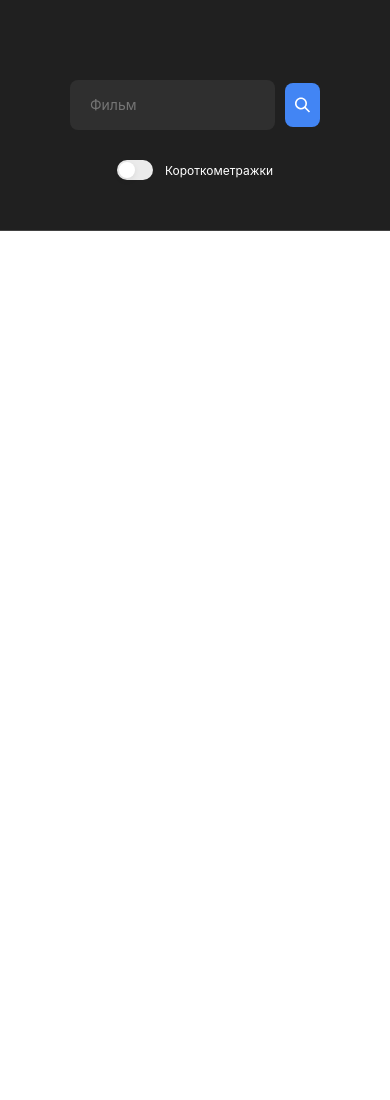
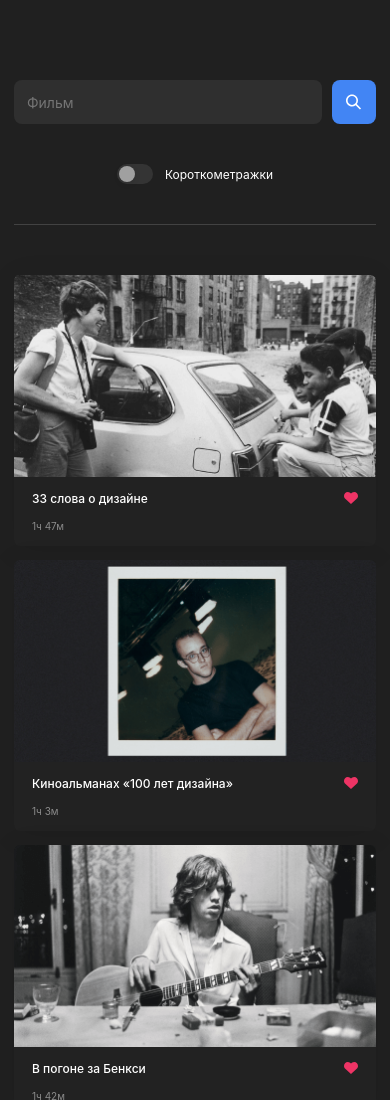
Before and after one commit to Gasay-Liza/movies-explorer-frontend, a React app: page / in a window 390 px wide. Shown: the top 1100 px of the page. Before the commit the page ends 844 px from the top, so only its background shows below. Built offline with nearby package versions, Linux system fonts and the light colour scheme.

Commit message:
Добавлена страница Movies c адаптивом

```diff
--- a/src/components/App/App.css
+++ b/src/components/App/App.css
@@ -1,38 +1,18 @@
-.App {
-  text-align: center;
+.page{
+  width: 100%;
+  background: #202020;
+  display: flex;
+  flex-direction: column;
+  justify-content: center;
+  align-items: center;
 }
 
-.App-logo {
-  height: 40vmin;
-  pointer-events: none;
-}
-
-@media (prefers-reduced-motion: no-preference) {
-  .App-logo {
-    animation: App-logo-spin infinite 20s linear;
-  }
-}
-
-.App-header {
-  background-color: #282c34;
-  min-height: 100vh;
+.page__content {
+  width: 100%;
+  min-width: 280px;
+  max-width: 1280px;
   display: flex;
   flex-direction: column;
+  justify-content: center;
   align-items: center;
-  justify-content: center;
-  font-size: calc(10px + 2vmin);
-  color: white;
 }
-
-.App-link {
-  color: #61dafb;
-}
-
-@keyframes App-logo-spin {
-  from {
-    transform: rotate(0deg);
-  }
-  to {
-    transform: rotate(360deg);
-  }
-}
--- a/src/components/App/App.js
+++ b/src/components/App/App.js
@@ -1,14 +1,18 @@
 import React from "react";
 // import Main from "../Main/Main";
 import Movies from "../Movies/Movies";
+// import MoviesCard from "../MoviesCard/MoviesCard";
+
 import "./App.css";
 
 
 function App() {
   return (
-    <div className="app">
-      {/* <Main/> */}
-      <Movies/>
+    <div className="page">
+      <div className="page__content">
+        {/* <Main/> */}
+        <Movies />
+      </div>
     </div>
   );
 }
--- a/src/components/FilterCheckbox/FilterCheckbox.css
+++ b/src/components/FilterCheckbox/FilterCheckbox.css
@@ -25,7 +25,7 @@
 	height: 20px;
 	border: none;
     border-radius: 20px;
-    background: #EBEBEB;
+    background: #343434;
 	transition: .2s;
 }
 
@@ -38,7 +38,7 @@
 	width: 16px;
 	height: 16px;
 	border-radius: 50%;
-    background: #FFFFFF;
+    background: #A0A0A0;
     box-shadow: 0px 2px 6px rgba(0, 0, 0, 0.08);
 	transition: 0.5s;
 }
@@ -53,9 +53,6 @@
     box-shadow: 0px 2px 6px rgba(0, 0, 0, 0.08);
 }
 
-.checkbox-ios input[type=checkbox]:checked + .checkbox-ios-switch:before {
-	transform:translateX(28px);
-}
 
 .filter-checkbox__title{
     font-family: 'Inter', 'Arial', 'Helvetica', sans-serif;
--- a/src/components/Footer/Footer.css
+++ b/src/components/Footer/Footer.css
@@ -1,6 +1,6 @@
 .footer {
-    max-width: 1280px;
-    background: #202020;
+    width: 100%;
+    background: inherit;
     padding: 79px 70px 0;
     box-sizing: border-box;
  }
--- a/src/components/Movies/Movies.css
+++ b/src/components/Movies/Movies.css
@@ -1,5 +1,6 @@
 .movies{
-    background: #202020;
+    width: 100%;
+    background: inherit;
     display: flex;
     flex-direction: column;
     align-items: center;
--- a/src/components/Movies/Movies.js
+++ b/src/components/Movies/Movies.js
@@ -3,12 +3,21 @@ import React, { useState } from "react";
 import "./Movies.css";
 import Header from "../Header/Header";
 import SearchForm from "../SearchForm/SearchForm";
+import MoviesCardList from "../MoviesCardList/MoviesCardList";
+import testMoviesCards from "../../utils/utils";
+import Footer from "../Footer/Footer";
+
 
 function Movies(props) {
-  const [loggedIn, setLoggedIn] = useState(false);
+  const [cards, setCards] = React.useState([]);
+
+
+
   return (
     <section className="movies">
-        <SearchForm/>
+      <SearchForm />
+      <MoviesCardList movies={testMoviesCards} />
+      {/* <Footer /> */}
     </section>
   );
 }
--- /dev/null
+++ b/src/components/MoviesCard/MoviesCard.css
@@ -0,0 +1,102 @@
+.movie-card {
+    width: 100%;
+    display: flex;
+    flex-direction: column;
+    max-width: 364px;
+    background: #222222;
+    box-shadow: 0px 4px 30px rgba(0, 0, 0, 0.08);
+    border-radius: 6px;
+}
+.movie-card__image {
+    max-width: 100%;
+    object-fit: cover;
+ }
+
+.movie-card__description {
+    box-sizing: border-box;
+    padding: 16px 24px 16px 16px;
+    max-width: 100%;
+    max-height: 78px;
+    display: flex;
+    flex-direction: column;
+}
+
+.movie-card__name-container {
+    width: 100%;
+    display: grid;
+    grid-template-columns:  1fr 14px;
+    align-items: center;
+}
+
+.movie-card__name {
+    margin: 0 0;
+    padding-right: 20px;
+    font-family: 'Inter', 'Arial', 'Helvetica', sans-serif;
+    font-style: normal;
+    font-weight: 500;
+    font-size: 13px;
+    line-height: 16px;
+    max-width: 100%;
+    color: #FFFFFF;
+    white-space: nowrap; /* Запрещаем перенос строк */
+    overflow: hidden; /* Обрезаем все, что не помещается в область */
+    text-overflow: ellipsis; /* Добавляем многоточие */
+}
+
+.photo-card__like {
+    background-image: url("../../images/like-icon.svg");
+    width: 14px;
+    height: 12px;
+    border: none;
+    background-color: transparent;
+ }
+
+.movie-card__duration {
+    margin: 17px 0 0;
+    font-family: 'Inter', 'Arial', 'Helvetica', sans-serif;
+    font-style: normal;
+    font-weight: 400;
+    font-size: 11px;
+    line-height: 13px;
+    display: flex;
+    align-items: center;
+    color: #8B8B8B;
+ }
+
+ @media screen and (max-width: 860px){
+
+    .movie-card__description {
+        box-sizing: border-box;
+        padding: 14px 22px 14px;
+        height: 72px;
+    }
+
+    .movie-card__name {
+        padding-right: 29px;
+    }
+
+    .movie-card__duration {
+        margin: 15px 0 0;
+    }
+}
+
+@media screen and (max-width: 420px){
+
+    .movie-card__description {
+        box-sizing: border-box;
+        padding: 14px 18px 14px;
+        height: 69px;
+    }
+
+    .movie-card__name {
+        font-size: 12px;
+        line-height: 15px;
+        padding-right: 14px;
+    }
+
+    .movie-card__duration {
+        margin: 14px 0 0;
+        font-size: 10px;
+        line-height: 12px;
+     }
+}
--- a/src/components/MoviesCard/MoviesCard.js
+++ b/src/components/MoviesCard/MoviesCard.js
@@ -1,25 +1,22 @@
 import "./MoviesCard.css";
 
-function MoviesCard({ movie, onCardLike}) {
-  const cardLikeButtonclassName = `photo-card__like ${
-    isLiked && "photo-card__like_active"
-  }`;
-
+function MoviesCard({
+  movie,
+}) {
   return (
     <li className="movie-card">
       <img
         className="movie-card__image"
-        src={movie.link}
-        alt={`Кадр из фильма ${name}`}
+        src={movie.image.url}
+        alt={`Кадр из фильма "${movie.nameRU}"`}
       />
       <div className="movie-card__description">
         <div className="movie-card__name-container">
-          <h3 className="movie-card__name">{movie.name}</h3>
+          <h3 className="movie-card__name">{movie.nameRU}</h3>
           <button
-            onClick={handleLikeClick}
             aria-label="Лайк"
             type="button"
-            className={cardLikeButtonclassName}
+            className="photo-card__like"
           />
         </div>
 
--- /dev/null
+++ b/src/components/MoviesCardList/MoviesCardList.css
@@ -0,0 +1,78 @@
+.movies-cards{
+    max-width: 100%;
+    padding: 40px 70px 0;
+    box-sizing: border-box;
+    display: flex;
+    flex-direction: column;
+    align-items: center;
+}
+
+.movies-cards__list{
+    list-style-type: none;
+    box-sizing: border-box;
+    margin: 0 0;
+    padding: 80px 0 0;
+    border-top: 1px solid #424242;
+    width: 100%;
+    display: grid;
+    gap: 37px 24px;
+    grid-template-columns: repeat(3, 1fr);
+    background: inherit;
+}
+
+.movies-cards__btn{
+    margin: 60px auto 80px;
+    padding: 11px 10px 9px;
+    box-sizing: border-box;
+    display: flex;
+    justify-content: center;
+    height: 36px;
+    width: 100%;
+    max-width: 320px;
+    background: #424242;
+    font-family: 'Inter', 'Arial', 'Helvetica', sans-serif;
+    font-style: normal;
+    font-weight: 500;
+    font-size: 12px;
+    line-height: 15px;
+    display: flex;
+    align-items: center;
+    text-align: center;
+    color: #FFFFFF;
+    background: inherit;
+    border:  #424242 solid 1px;
+    border-radius: 6px;
+}
+
+@media screen and (max-width: 860px){
+    .movies-cards{
+        padding: 40px 30px 0;
+    }
+
+    .movies-cards__list{
+        padding: 80px 0 0;
+        gap: 30px;
+        grid-template-columns: repeat(2, 1fr);
+    }
+
+    .movies-cards__btn{
+        margin: 80px auto;
+    }
+}
+
+
+    @media screen and (max-width: 420px){
+        .movies-cards{
+            padding: 40px 14px 0;
+        }
+        .movies-cards__list{
+            padding: 50px 0 0;
+            gap: 14px;
+            grid-template-columns: repeat(1, 1fr);
+        }
+
+        .movies-cards__btn{
+            margin: 76px auto 80px;
+            max-width: 240px;
+        }
+}
--- /dev/null
+++ b/src/components/MoviesCardList/MoviesCardList.js
@@ -0,0 +1,19 @@
+import "./MoviesCardList.css";
+import MoviesCard from "../MoviesCard/MoviesCard";
+
+function MoviesCardList({
+  movies,
+}) {
+  return (
+    <section className="movies-cards">
+      <ul className="movies-cards__list">
+        {movies.map((movie) => (
+          <MoviesCard movie={movie} />
+        ))}
+      </ul>
+      <button type="button" className="movies-cards__btn">Ещё</button>
+    </section>
+  );
+}
+
+export default MoviesCardList;
--- a/src/components/SearchForm/SearchForm.css
+++ b/src/components/SearchForm/SearchForm.css
@@ -1,20 +1,19 @@
 .search-form{
     width: 100%;
-    max-width: 1280px;
     box-sizing: border-box;
-    padding: 80px 70px 50px;
+    padding: 80px 70px 0;
     display: flex;
     flex-direction: column;
     justify-content: center;
     align-items: center;
-    border-bottom: 1px solid #424242;
 }
 
 .search-form__container{
     width: 100%;
-    padding: 0 0 30px;
+    padding: 0 0 28px;
     display: flex;
     flex-direction: row;
+    box-sizing: border-box;
     justify-content: center;
     align-items: center;
     gap: 10px;
@@ -22,11 +21,11 @@
 
 .search-form__bar{
     width: 100%;
-    padding: 0 0;
+    display: flex;
     background: #2F2F2F;
     border-radius: 8px;
     border: none;
-    min-height: 50px;
+    height: 50px;
     padding: 16px 20px;
     /* Текст внутри формы поиска */
     font-family: 'Inter', 'Arial', 'Helvetica', sans-serif;
@@ -39,8 +38,9 @@
 
 .search-form__btn{
     padding: 0 0;
-    width: 44px;
-    height: 44px;
+    width: 100%;
+    max-width: 44px;
+    min-height: 44px;
     background: #4285F4;
     background-image: url(../../images/search-icon.svg);
     background-repeat: no-repeat;
@@ -48,3 +48,26 @@
     border: none;
     border-radius: 8px;
 }
+
+@media screen and (max-width: 860px){
+    .search-form{
+        padding: 80px 30px 0;
+    }
+
+    .search-form__container{
+        padding: 0 0 40px;
+    }
+
+
+    @media screen and (max-width: 420px){
+
+        .search-form{
+            padding: 80px 14px 0;
+        }
+
+        .search-form__bar{
+            height: 44px;
+            padding: 13px 13px;
+        }
+    }
+}
--- a/src/utils/utils.js
+++ b/src/utils/utils.js
@@ -1,42 +1,88 @@
-import pic1 from "../../images/pic1.png";
-import pic2 from "../../images/pic1.png";
-import pic3 from "../../images/pic1.png";
-import pic4 from "../../images/pic1.png";
-import pic5 from "../../images/pic1.png";
-import pic6 from "../../images/pic1.png";
-import pic7 from "../../images/pic1.png";
-import pic8 from "../../images/pic1.png";
-import pic9 from "../../images/pic1.png";
-import pic10 from "../../images/pic1.png";
-import pic11 from "../../images/pic1.png";
-import pic12 from "../../images/pic1.png";
+import pic1 from "../images/pic__1.png";
+import pic2 from "../images/pic__2.png";
+import pic3 from "../images/pic__3.png";
+import pic4 from "../images/pic__4.png";
+import pic5 from "../images/pic__5.png";
+import pic6 from "../images/pic__6.png";
+import pic7 from "../images/pic__7.png";
+import pic8 from "../images/pic__8.png";
+import pic9 from "../images/pic__9.png";
+import pic10 from "../images/pic__10.png";
+import pic11 from "../images/pic__11.png";
+import pic12 from "../images/pic__12.png";
 
+const testMoviesCards = [
+  {
+    nameRU: "33 слова о дизайне",
+    image: { url: pic1 },
+    duration: "1ч 47м",
+  },
 
-const initialCards = [
   {
-    name: "33 слова о дизайне",
-    link: {pic1},
+    nameRU: "Киноальманах «100 лет дизайна»",
+    image: { url: pic2 },
+    duration: "1ч 3м",
   },
+
   {
-    name: "Челябинская область",
-    link: "https://pictures.s3.yandex.net/frontend-developer/cards-compressed/chelyabinsk-oblast.jpg",
+    nameRU: "В погоне за Бенкси",
+    image: { url: pic3 },
+    duration: "1ч 42м",
   },
+
   {
-    name: "Иваново",
-    link: "https://pictures.s3.yandex.net/frontend-developer/cards-compressed/ivanovo.jpg",
+    nameRU: "Баския: Взрыв реальности",
+    image: { url: pic4 },
+    duration: "1ч 21м",
   },
+
   {
-    name: "Камчатка",
-    link: "https://pictures.s3.yandex.net/frontend-developer/cards-compressed/kamchatka.jpg",
+    nameRU: "Бег это свобода",
+    image: { url: pic5 },
+    duration: "1ч 59м",
   },
+
   {
-    name: "Холмогорский район",
-    link: "https://pictures.s3.yandex.net/frontend-developer/cards-compressed/kholmogorsky-rayon.jpg",
+    nameRU: "Книготорговцы",
+    image: { url: pic6 },
+    duration: "1ч 42м",
   },
+
   {
-    name: "Байкал",
-    link: "https://pictures.s3.yandex.net/frontend-developer/cards-compressed/baikal.jpg",
+    nameRU: "Когда я думаю о Германии ночью",
+    image: { url: pic7 },
+    duration: "1ч 10м",
+  },
+
+  {
+    nameRU: "Gimme Danger: История Игги и The Stooge...",
+    image: { url: pic8 },
+    duration: "1ч 4м",
+  },
+
+  {
+    nameRU: "Дженис: Маленькая девочка грустит",
+    image: { url: pic9 },
+    duration: "1ч 7м",
+  },
+
+  {
+    nameRU: "Соберись перед прыжком",
+    image: { url: pic10 },
+    duration: "1ч 7м",
+  },
+
+  {
+    nameRU: "Соберись перед прыжком",
+    image: { url: pic11 },
+    duration: "1ч 7м",
+  },
+
+  {
+    nameRU: "Соберись перед прыжком",
+    image: { url: pic12 },
+    duration: "1ч 7м",
   },
 ];
 
-export { initialCards };
+export default testMoviesCards;
```
Also changed, not shown: src/components/MoviesCard/MoviesCaed.css (deleted, +0 -7 lines), src/images/like-icon.svg (added).
